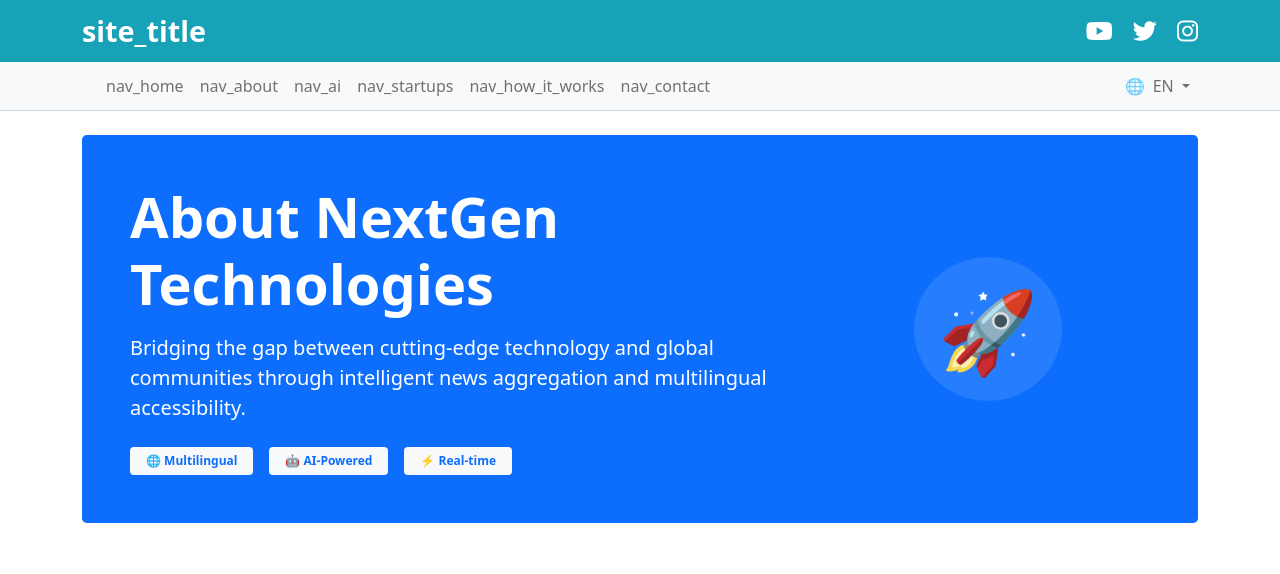
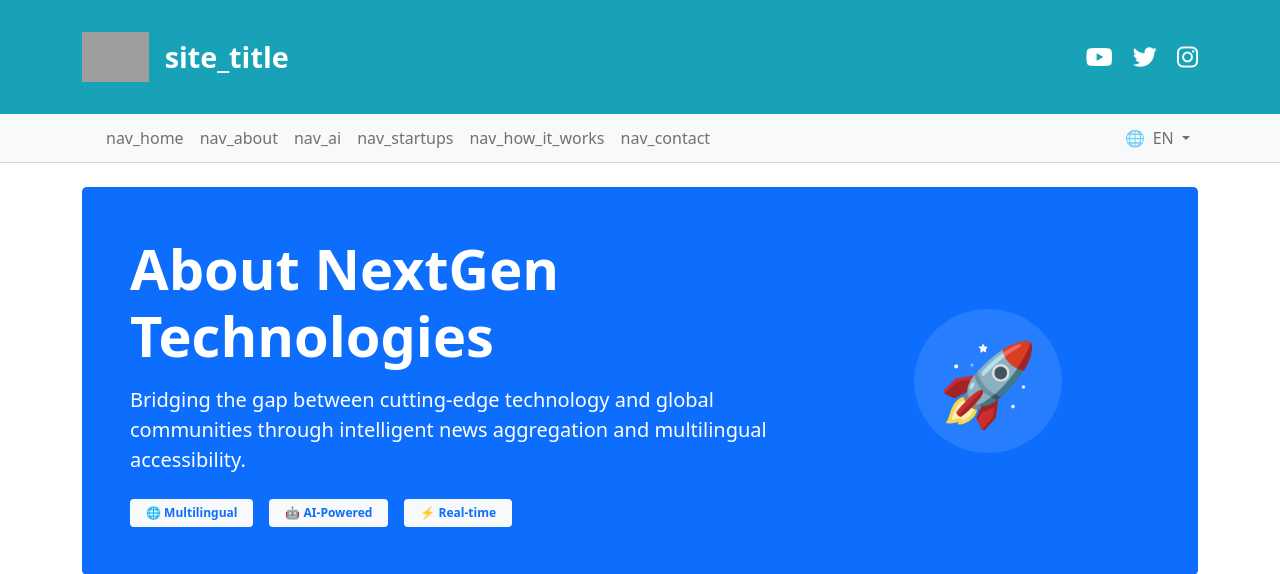
Before and after one commit to lthutara/nextgen-technologies, a Python web app: template app/templates/about.html in a window 1280 px wide. Shown: the top 574 px of the page. Run offline with Jinja, Linux system fonts and the light colour scheme; the template is opened without the code that fills it, so the values that code supplies are empty; grey boxes are pictures that could not be loaded.

Commit message:
feat: Enhance landing page UI
This commit introduces several UI improvements to the landing page:

- Increases the height of the featured article image for better visual impact.
- Adjusts the padding of the top banner for improved spacing.
- Adds the site logo to the header for better branding.

```diff
--- a/app/static/css/style.css
+++ b/app/static/css/style.css
@@ -17,7 +17,7 @@
 
 .featured-article-image {
     width: 100%;
-    height: 300px; /* Adjusted height for a balanced feel */
+    height: 400px; /* Adjusted height for a balanced feel */
     object-fit: cover;
     border-radius: 0.5rem; /* Softly rounded corners */
 }
@@ -119,7 +119,7 @@
 /* Top Banner */
 .top-banner {
     background-color: #17a2b8; /* Bootstrap info color */
-    padding: 0.8rem 0;
+    padding: 2rem 0;
 }
 
 .site-title {
@@ -128,6 +128,10 @@
     color: #ffffff; /* White */
     margin: 0;
     line-height: 1.2;
+}
+
+.site-logo {
+    height: 50px; /* Adjust as needed */
 }
 
 .social-icons .social-icon {
--- a/app/templates/base.html
+++ b/app/templates/base.html
@@ -11,7 +11,10 @@
 <body class="{% if current_language == 'te' %}telugu-text{% endif %}">
     <header class="top-banner">
         <div class="container d-flex justify-content-between align-items-center">
-            <h1 class="site-title">{{ _('site_title') }}</h1>
+            <div class="d-flex align-items-center">
+                <img src="{{ url_for('static', path='img/logo.png') }}" alt="Logo" class="site-logo me-3">
+                <h1 class="site-title">{{ _('site_title') }}</h1>
+            </div>
             <div class="social-icons">
                 <a href="#" class="social-icon"><i class="fab fa-youtube"></i></a>
                 <a href="#" class="social-icon"><i class="fab fa-twitter"></i></a>
```
